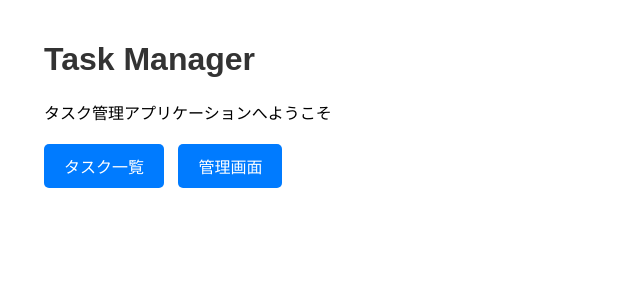
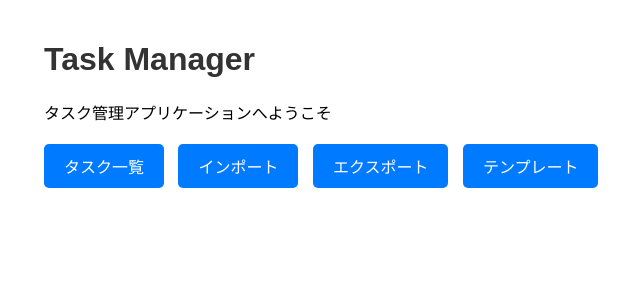
Before and after one commit to yukeippi/django-base, a Django app: page / in a window 1280 px wide. Shown: the top 300 px of the page, without its empty margins (196-836 px from the left). Run offline with Django 5.2, Linux system fonts and the light colour scheme.

Commit message:
feat: index.htmlにインポート・エクスポートリンクを追加
Co-Authored-By: Claude Sonnet 4.6 <noreply@anthropic.com>

```diff
--- a/app/templates/app/index.html
+++ b/app/templates/app/index.html
@@ -36,7 +36,9 @@
     <p>タスク管理アプリケーションへようこそ</p>
     <div class="link-container">
         <a href="{% url 'app:task_list' %}" id="tasks-link">タスク一覧</a>
-        <a href="/admin/" id="admin-link">管理画面</a>
+        <a href="{% url 'app:task_import' %}" id="task-import">インポート</a>
+        <a href="{% url 'app:task_export' %}" id="task-export">エクスポート</a>
+        <a href="{% url 'app:task_export_template' %}" id="task-export-template">テンプレート</a>
     </div>
 </body>
 </html>
```
